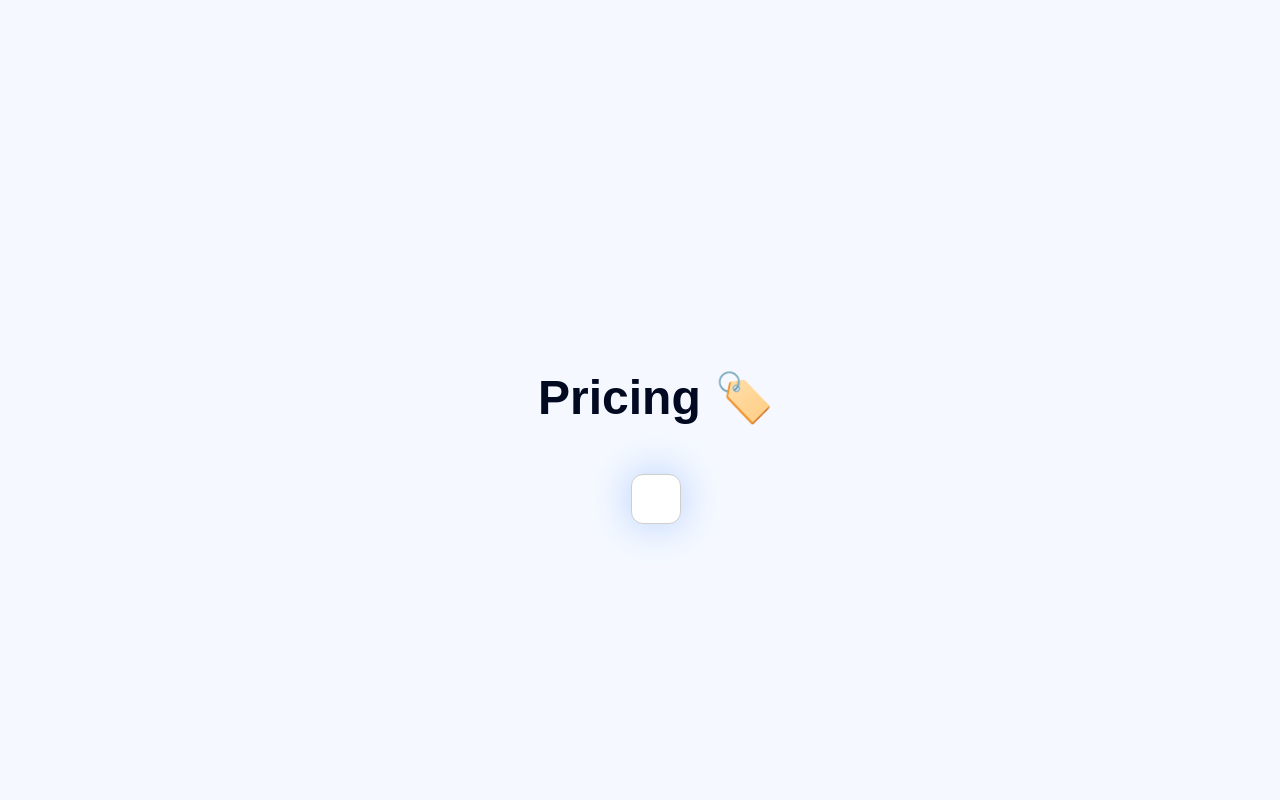
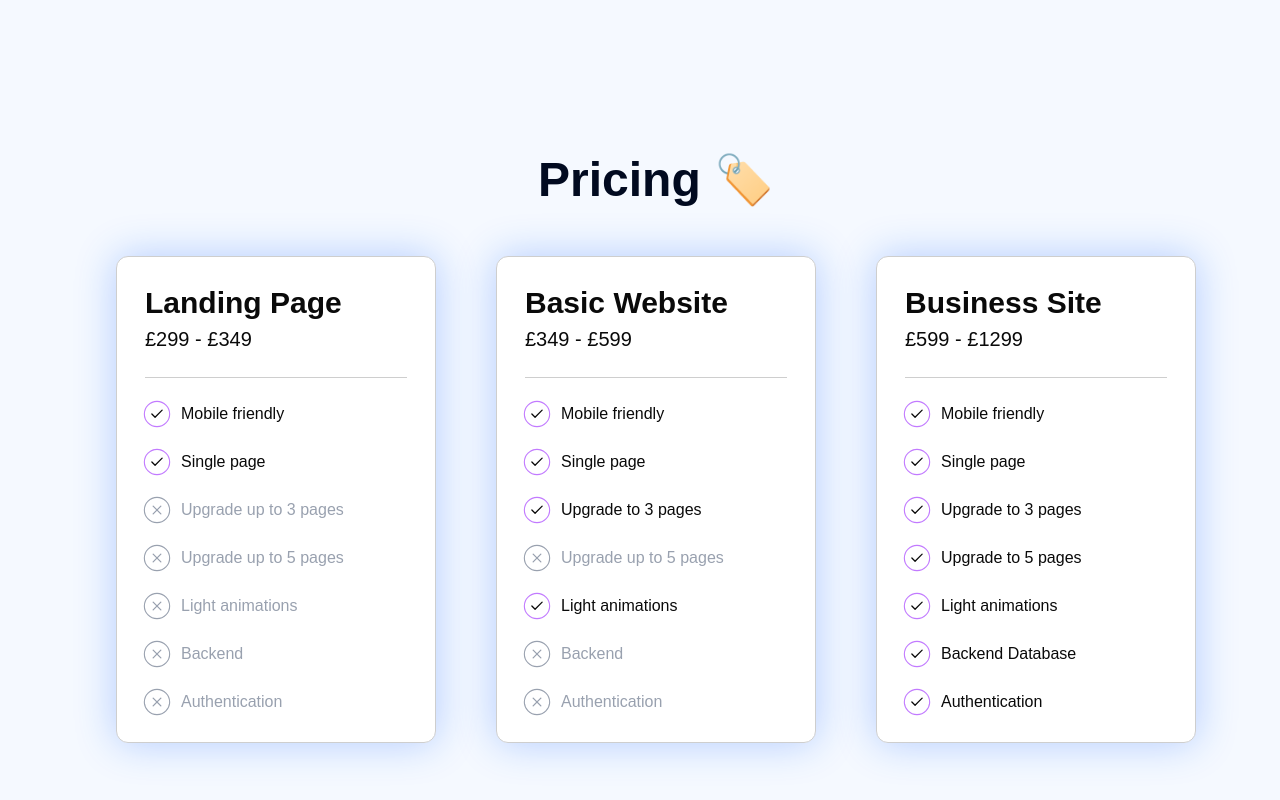
Before and after one commit to MorneNemdil/morne-portfolio, a React (Vite) app: page / in a window 1280 px wide. Shown: the part 4031-4831 px from the top of the page. Built offline with nearby package versions, Linux system fonts and the light colour scheme; no server answers.

Commit message:
pricing cards done

```diff
--- a/package.json
+++ b/package.json
@@ -13,6 +13,7 @@
     "@radix-ui/react-avatar": "^1.1.10",
     "@radix-ui/react-dialog": "^1.1.14",
     "@radix-ui/react-label": "^2.1.7",
+    "@radix-ui/react-separator": "^1.1.7",
     "@radix-ui/react-slot": "^1.2.3",
     "@tailwindcss/vite": "^4.1.8",
     "aos": "^2.3.4",
--- a/src/components/header.tsx
+++ b/src/components/header.tsx
@@ -92,7 +92,7 @@ const Header = () => {
                             <div className="flex flex-col gap-5 py-3">
                                 {navlinks.map(section => (
                                     <SheetClose asChild key={section.name}>
-                                        <div onClick={() => scroll} className={`text-lg font-semibold underline cursor-pointer`}>
+                                        <div onClick={() => scroll} className={`text-lg font-semibold text-gray-200 cursor-pointer`}>
                                             {section.displayName}
                                         </div>
                                     </SheetClose>
--- /dev/null
+++ b/src/components/pricing-cards/pricing-card-1.tsx
@@ -0,0 +1,47 @@
+import { Check, X } from "lucide-react"
+import { Card } from "../ui/card"
+import { Separator } from "../ui/separator"
+
+const PricingCard1 = () => {
+    return (
+        <div className="flex justify-center scale-on-hover">
+            <Card className="p-7 md:w-xs">
+                <div className="flex flex-col gap-1">
+                    <div className="text-3xl font-semibold">Landing Page</div>
+                    <div className="text-xl">£299 - £349</div>
+                </div>
+                <Separator />
+                <div className="flex gap-3">
+                    <Check className="border rounded-full border-purple-400 p-1 scale-110" />
+                    <div>Mobile friendly</div>
+                </div>
+                <div className="flex gap-3">
+                    <Check className="border rounded-full border-purple-400 p-1 scale-110" />
+                    <div>Single page</div>
+                </div>
+                <div className="gap-3 text-gray-400 hidden md:flex">
+                    <X className="border rounded-full border-gray-400 p-1 scale-110" />
+                    <div>Upgrade up to 3 pages</div>
+                </div>
+                <div className="gap-3 text-gray-400 hidden md:flex">
+                    <X className="border rounded-full border-gray-400 p-1 scale-110" />
+                    <div>Upgrade up to 5 pages</div>
+                </div>
+                <div className="gap-3 text-gray-400 hidden md:flex">
+                    <X className="border rounded-full border-gray-400 p-1 scale-110" />
+                    <div>Light animations</div>
+                </div>
+                <div className="hidden md:flex gap-3 text-gray-400">
+                    <X className="border rounded-full border-gray-400 p-1 scale-110" />
+                    <div>Backend</div>
+                </div>
+                <div className="hidden md:flex gap-3 text-gray-400">
+                    <X className="border rounded-full border-gray-400 p-1 scale-110" />
+                    <div>Authentication</div>
+                </div>
+            </Card>
+        </div>
+    )
+}
+
+export default PricingCard1
--- /dev/null
+++ b/src/components/pricing-cards/pricing-card-2.tsx
@@ -0,0 +1,47 @@
+import { Check, X } from "lucide-react"
+import { Card } from "../ui/card"
+import { Separator } from "../ui/separator"
+
+const PricingCard2 = () => {
+    return (
+        <div className="flex justify-center scale-on-hover">
+            <Card className="p-7 md:w-xs">
+                <div className="flex flex-col gap-1">
+                    <div className="text-3xl font-semibold">Basic Website</div>
+                    <div className="text-xl">£349 - £599</div>
+                </div>
+                <Separator />
+                <div className="flex gap-3">
+                    <Check className="border rounded-full border-purple-400 p-1 scale-110" />
+                    <div>Mobile friendly</div>
+                </div>
+                <div className="flex gap-3">
+                    <Check className="border rounded-full border-purple-400 p-1 scale-110" />
+                    <div>Single page</div>
+                </div>
+                <div className="flex gap-3">
+                    <Check className="border rounded-full border-purple-400 p-1 scale-110" />
+                    <div>Upgrade to 3 pages</div>
+                </div>
+                <div className="hidden md:flex gap-3 text-gray-400">
+                    <X className="border rounded-full border-gray-400 p-1 scale-110" />
+                    <div>Upgrade up to 5 pages</div>
+                </div>
+                <div className="flex gap-3">
+                    <Check className="border rounded-full border-purple-400 p-1 scale-110" />
+                    <div>Light animations</div>
+                </div>
+                <div className="hidden md:flex gap-3 text-gray-400">
+                    <X className="border rounded-full border-gray-400 p-1 scale-110" />
+                    <div>Backend</div>
+                </div>
+                <div className="hidden md:flex gap-3 text-gray-400">
+                    <X className="border rounded-full border-gray-400 p-1 scale-110" />
+                    <div>Authentication</div>
+                </div>
+            </Card>
+        </div>
+    )
+}
+
+export default PricingCard2
--- /dev/null
+++ b/src/components/pricing-cards/pricing-card-3.tsx
@@ -0,0 +1,47 @@
+import { Check } from "lucide-react"
+import { Card } from "../ui/card"
+import { Separator } from "../ui/separator"
+
+const PricingCard3 = () => {
+    return (
+        <div className="flex justify-center scale-on-hover">
+            <Card className="p-7 md:w-xs">
+                <div className="flex flex-col gap-1">
+                    <div className="text-3xl font-semibold">Business Site</div>
+                    <div className="text-xl">£599 - £1299</div>
+                </div>
+                <Separator />
+                <div className="flex gap-3">
+                    <Check className="border rounded-full border-purple-400 p-1 scale-110" />
+                    <div>Mobile friendly</div>
+                </div>
+                <div className="flex gap-3">
+                    <Check className="border rounded-full border-purple-400 p-1 scale-110" />
+                    <div>Single page</div>
+                </div>
+                <div className="flex gap-3">
+                    <Check className="border rounded-full border-purple-400 p-1 scale-110" />
+                    <div>Upgrade to 3 pages</div>
+                </div>
+                <div className="flex gap-3">
+                    <Check className="border rounded-full border-purple-400 p-1 scale-110" />
+                    <div>Upgrade to 5 pages</div>
+                </div>
+                <div className="flex gap-3">
+                    <Check className="border rounded-full border-purple-400 p-1 scale-110" />
+                    <div>Light animations</div>
+                </div>
+                <div className="flex gap-3">
+                    <Check className="border rounded-full border-purple-400 p-1 scale-110" />
+                    <div>Backend Database</div>
+                </div>
+                <div className="flex gap-3">
+                    <Check className="border rounded-full border-purple-400 p-1 scale-110" />
+                    <div>Authentication</div>
+                </div>
+            </Card>
+        </div>
+    )
+}
+
+export default PricingCard3
--- a/src/components/ui/card.tsx
+++ b/src/components/ui/card.tsx
@@ -23,7 +23,7 @@ function CardHeader({ className, ...props }: React.ComponentProps<"div">) {
     <div
       data-slot="card-header"
       className={cn(
-        "@container/card-header grid auto-rows-min grid-rows-[auto_auto] items-start gap-1.5 px-6 has-data-[slot=card-action]:grid-cols-[1fr_auto] [.border-b]:pb-6",
+        "@container/card-header grid auto-rows-min grid-rows-[auto_auto] items-start gap-1.5 px-6 has-data-[slot=card-action]:grid-cols-[1fr_auto] [.border-b]:pb-6 text",
         className
       )}
       {...props}
--- /dev/null
+++ b/src/components/ui/separator.tsx
@@ -0,0 +1,26 @@
+import * as React from "react"
+import * as SeparatorPrimitive from "@radix-ui/react-separator"
+
+import { cn } from "@/lib/utils"
+
+function Separator({
+  className,
+  orientation = "horizontal",
+  decorative = true,
+  ...props
+}: React.ComponentProps<typeof SeparatorPrimitive.Root>) {
+  return (
+    <SeparatorPrimitive.Root
+      data-slot="separator"
+      decorative={decorative}
+      orientation={orientation}
+      className={cn(
+        "bg-border shrink-0 data-[orientation=horizontal]:h-px data-[orientation=horizontal]:w-full data-[orientation=vertical]:h-full data-[orientation=vertical]:w-px",
+        className
+      )}
+      {...props}
+    />
+  )
+}
+
+export { Separator }
--- a/src/index.css
+++ b/src/index.css
@@ -198,6 +198,10 @@
   @apply font-extrabold text-4xl md:text-5xl
 }
 
+@utility scale-on-hover {
+  @apply transition-transform duration-300 hover:scale-110;
+}
+
 body {
   letter-spacing: var(--tracking-normal);
 }
--- a/src/pages/home/home-page.tsx
+++ b/src/pages/home/home-page.tsx
@@ -39,6 +39,9 @@ import ViteLogo from "@/assets/tech-logos/vite.png";
 import VsCodeLogo from "@/assets/tech-logos/vscode.png";
 import VercelLogo from "@/assets/tech-logos/vercel.png";
 import GitHubLogo from "@/assets/tech-logos/github.png";
+import PricingCard1 from "@/components/pricing-cards/pricing-card-1";
+import PricingCard2 from "@/components/pricing-cards/pricing-card-2";
+import PricingCard3 from "@/components/pricing-cards/pricing-card-3";
 
 
 const HomePage = () => {
@@ -186,15 +189,15 @@ const HomePage = () => {
             // Render two hexagons side-by-side
             return (
                 <div key={i} className="w-min">
-                    <HexagonPlate>{thisContent}</HexagonPlate>
-                    <HexagonPlate className="translate-x-[50%]">{nextItem}</HexagonPlate>
+                    <HexagonPlate className="scale-on-hover">{thisContent}</HexagonPlate>
+                    <HexagonPlate className="scale-on-hover translate-x-[50%]">{nextItem}</HexagonPlate>
                 </div>
             );
         } else {
             // If there's an odd number of items, render the last one alone
             return (
                 <div key={i} className="w-min -translate-y-[50%]">
-                    <HexagonPlate>{thisContent}</HexagonPlate>
+                    <HexagonPlate className="scale-on-hover">{thisContent}</HexagonPlate>
                 </div>
             );
         }
@@ -252,20 +255,25 @@ const HomePage = () => {
     }
 
     const PricingSection = () => {
-        return <section id="pricing" className="main-section lg:mt-[20vh] xl:mt-[30vh]" >
+        return <section id="pricing" className="main-section mt-[15vh] lg:mt-[20vh] xl:mt-[30vh]" >
             <div className="section-title" data-aos="fade-up">Pricing 🏷️</div>
-            <div className="flex justify-center">
-                <Card>
-
-                </Card>
-            </div>
+            {breakpoint == 'md'
+                ? <div className={`flex gap-15 flex-col md:flex-row`}>
+                    <div data-aos="fade-right" data-aos-delay={100}><PricingCard1 /></div>
+                    <div data-aos="fade-left" data-aos-delay={100}><PricingCard2 /></div>
+                    <div data-aos="fade-right" data-aos-delay={100}><PricingCard3 /></div>
+                </div>
+                : <div className={`flex gap-15 flex-col md:flex-row`}>
+                    <div data-aos="fade-up"><PricingCard1 /></div>
+                    <div data-aos="fade-up" data-aos-delay={200}><PricingCard2 /></div>
+                    <div data-aos="fade-up" data-aos-delay={400}><PricingCard3 /></div>
+                </div>}
         </section>
     }
 
     const ContactSection = () => {
         return <section id="contact" className="main-section lg:mt-[20vh] xl:mt-[40vh]">
             <div className="section-title" data-aos="fade-up">Contact 🤝</div>
-
         </section>
     }
 
```
Also changed, not shown: 1 other file (tests, documents, lock files or other folders).
